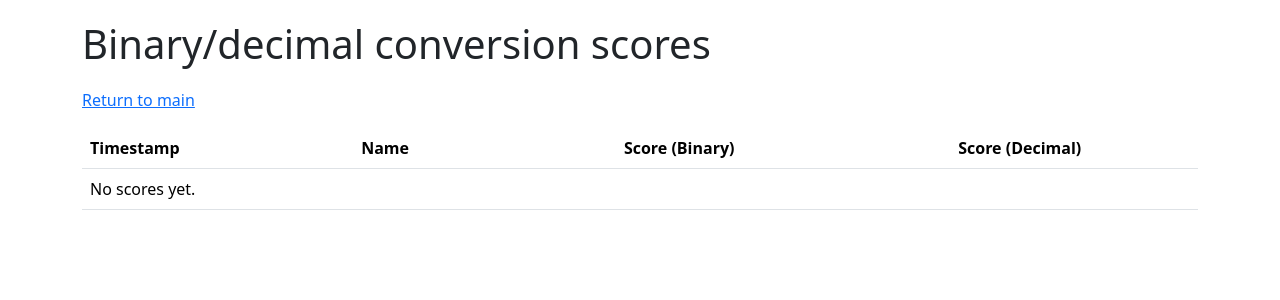
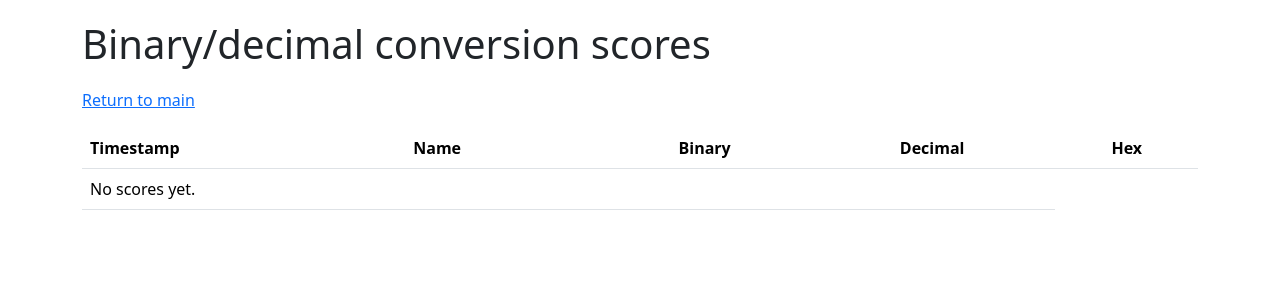
Before and after one commit to nyjc-computing/conversion-quiz, a Flask app: page /scores in a window 1280 px wide. Shown: the top 300 px of the page. Run offline with Flask 3, Linux system fonts and the light colour scheme; data that the repository does not hold is empty.

Commit message:
Assistant checkpoint
Assistant generated file changes:
- score.py: Update record to include hex score
- main.py: Update scores endpoint to track all scores
- static/conversion.js: Track answer types in form submission
- templates/score.html: Add hex score column, Display hex score

---

User prompt:

okay, why is the bin score 0? can we determine and store the bin, dec, and hex scores? and also update the scores view to present all 3 scores

```diff
--- a/main.py
+++ b/main.py
@@ -105,8 +105,11 @@ def scores():
     if flask.request.method == "POST":
         name = flask.request.form.get("student_name")
         start_time = flask.request.form.get("start_time")
-        score_value = int(flask.request.form.get("score", 0))
-        score.add_score(name=name, bin_score=0, dec_score=score_value)
+        correct_answers = flask.request.form.getlist("correct_types[]")
+        bin_score = sum(1 for ans in correct_answers if ans == "bin")
+        dec_score = sum(1 for ans in correct_answers if ans == "dec")
+        hex_score = sum(1 for ans in correct_answers if ans == "hex")
+        score.add_score(name=name, bin_score=bin_score, dec_score=dec_score, hex_score=hex_score)
         return "OK", 200
     scores = score.load()
     return flask.render_template("score.html", scores=scores)
--- a/score.py
+++ b/score.py
@@ -22,12 +22,13 @@ def load() -> List[Dict]:
 def save(scores: List[Dict]) -> None:
     raise NotImplementedError
 
-def record(name: str, bin_score: int, dec_score: int) -> Dict:
+def record(name: str, bin_score: int, dec_score: int, hex_score: int) -> Dict:
     return {
         "timestamp": utils.time.get_timestamp(),
         "name": name,
         "bin_score": bin_score,
         "dec_score": dec_score,
+        "hex_score": hex_score,
     }
 
 def add_score(name: str, bin_score: int, dec_score: int) -> None:
--- a/static/conversion.js
+++ b/static/conversion.js
@@ -96,11 +96,11 @@ function checkMyAns() {
     let name = document.querySelector("div#name-entry #student-name");
     name.disabled = true;
 
-    let correctCount = 0;
     document.querySelectorAll("table.table tr.qn-row").forEach(tr => {
         checkQn(tr);
         if (tr.querySelectorAll('.correct').length > 0) {
-            correctCount++;
+            let qType = getType(tr.querySelector('.qn').className);
+            formData.append('correct_types[]', qType);
         }
     });
 
@@ -108,7 +108,6 @@ function checkMyAns() {
     let formData = new FormData();
     formData.append('student_name', name.value);
     formData.append('start_time', document.querySelector("#start-time").value);
-    formData.append('score', correctCount);
 
     // Send to server
     fetch('/scores', {
--- a/templates/score.html
+++ b/templates/score.html
@@ -9,8 +9,9 @@
     <tr class="header-row">
         <th scope="col">Timestamp</th>
         <th scope="col">Name</th>
-        <th scope="col" class="ans-col">Score (Binary)</th>
-        <th scope="col" class="ans-col">Score (Decimal)</th>
+        <th scope="col" class="ans-col">Binary</th>
+        <th scope="col" class="ans-col">Decimal</th>
+        <th scope="col" class="ans-col">Hex</th>
     </tr>
     {% if not scores %}
     <tr>
@@ -23,6 +24,7 @@
         <td class="qn-col">{{ record.name }}</td>
         <td class="ans-col">{{ record.bin_score }}</td>
         <td class="ans-col">{{ record.dec_score }}</td>
+        <td class="ans-col">{{ record.hex_score }}</td>
         <td>
             <form method="POST" action="/scores/delete/{{loop.index0}}" onsubmit="return confirm('Delete this score?');" style="display:inline">
                 <button type="submit" class="btn btn-danger btn-sm">Delete</button>
```
